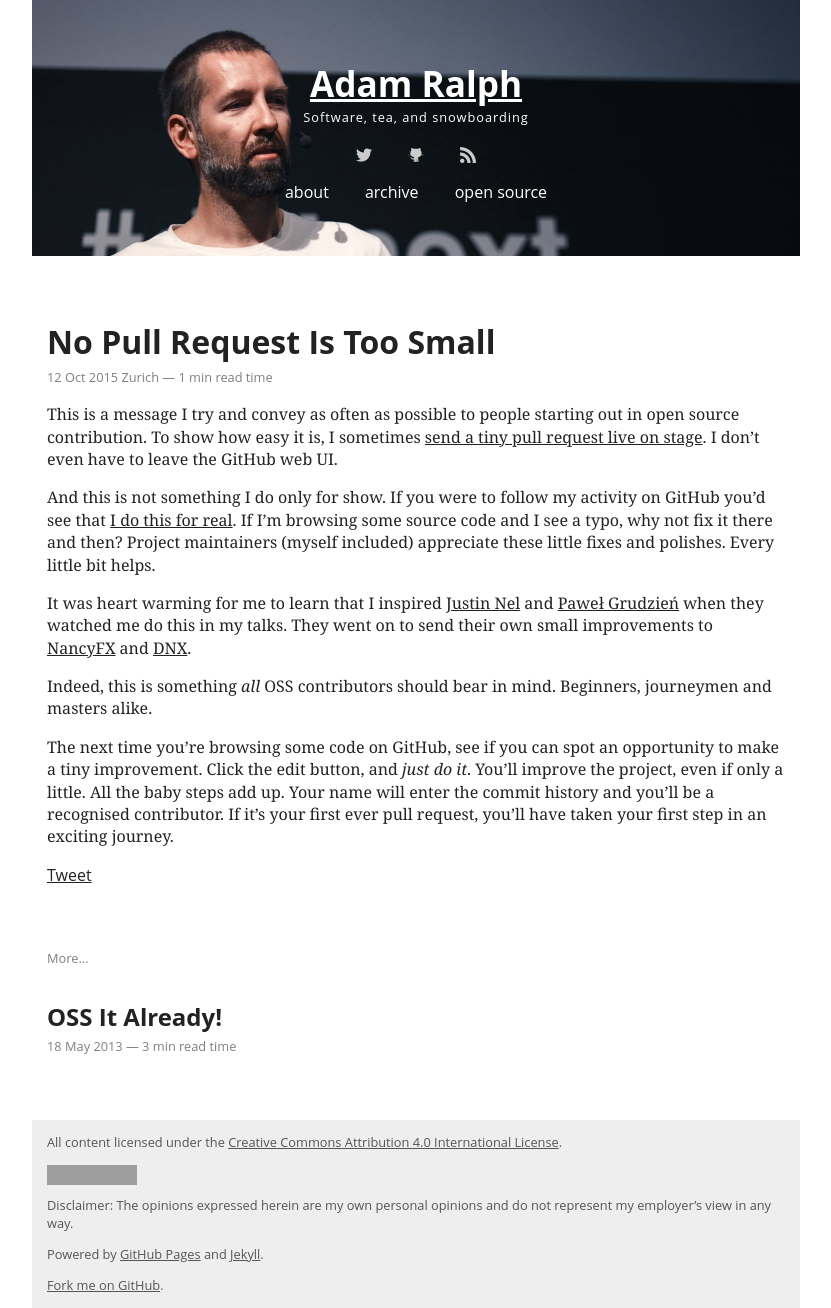
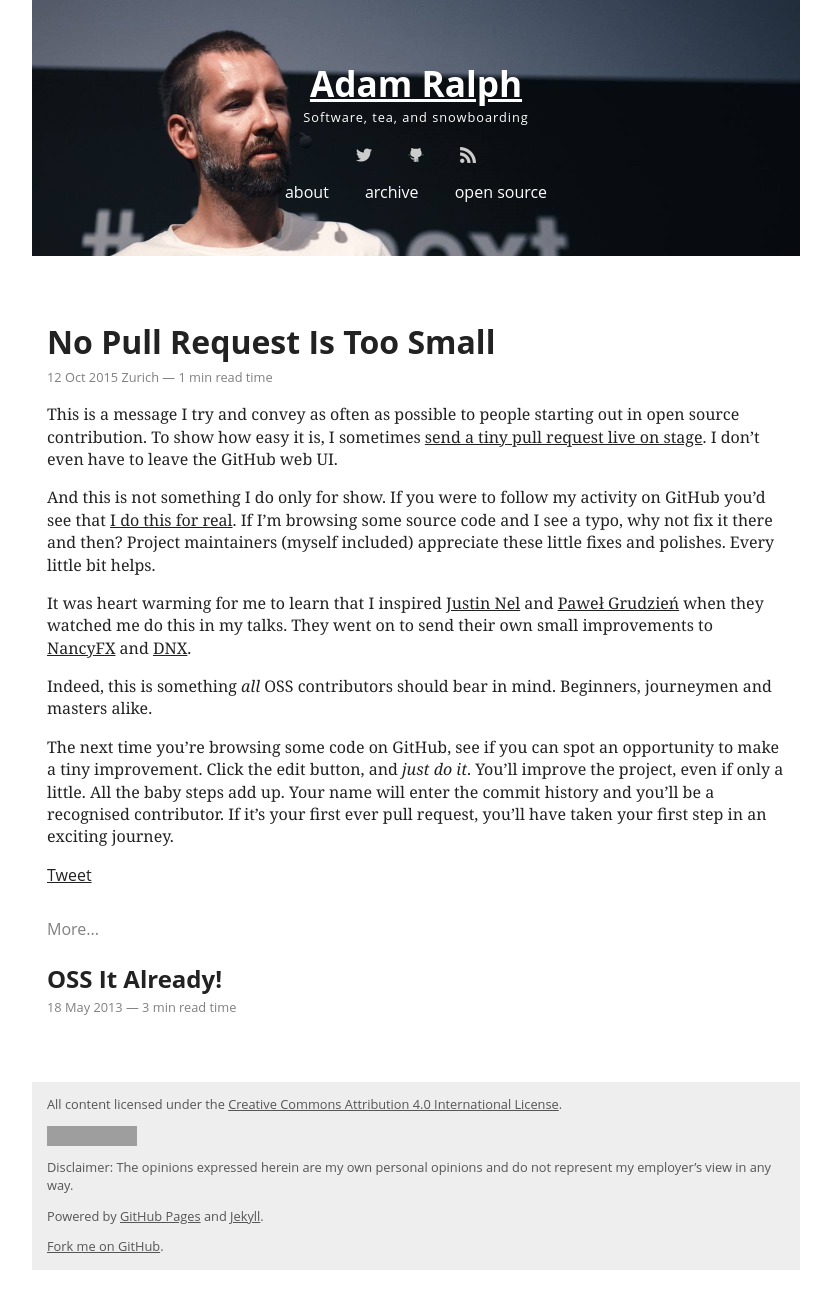
Before and after one commit to adamralph/adamralph.github.com, a Jekyll site: the page built from _posts/2015-10-12-no-pull-request-is-too-small.md, in a window 1280 px wide. Shown: the whole page, without its empty margins (224-1055 px from the left). Built offline with Jekyll 4.4.1, drawn with Linux system fonts in a browser that asks for light colours; comment, search, counter and statistics services are not loaded; after the commit the page ends 1270 px from its top, so only the background shows below that; grey boxes are pictures that could not be loaded.

Commit message:
tweak related posts styling

```diff
--- a/css/default.css
+++ b/css/default.css
@@ -85,19 +85,19 @@ main > section.post-preview {
 }
 
 main > section.related-posts {
-    margin-top: 4em;
+    margin-top: 2em;
 }
 
 
 main > section.related-posts > h1 {
     color: gray;
-    font-size: 0.8em;
+    font-size: 1em;
     font-weight: normal;
 }
 
 main > section.related-posts > section.post-preview {
-    margin-top: 2em;
-    margin-bottom: 2em;
+    margin-top: 1.33em;
+    margin-bottom: 1.33em;
 }
 
 main > section.related-posts > section.post-preview > h1 {
```
